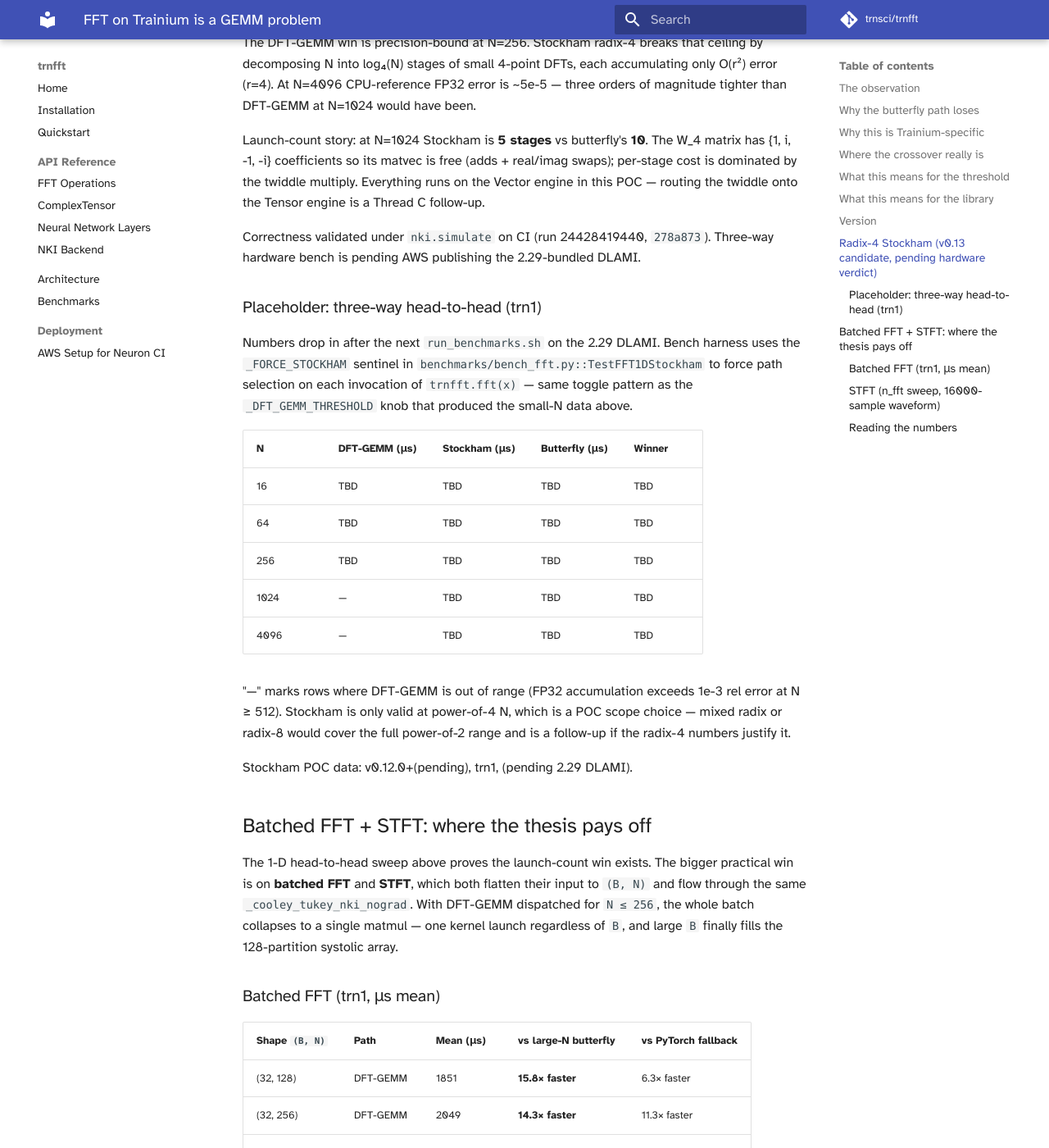
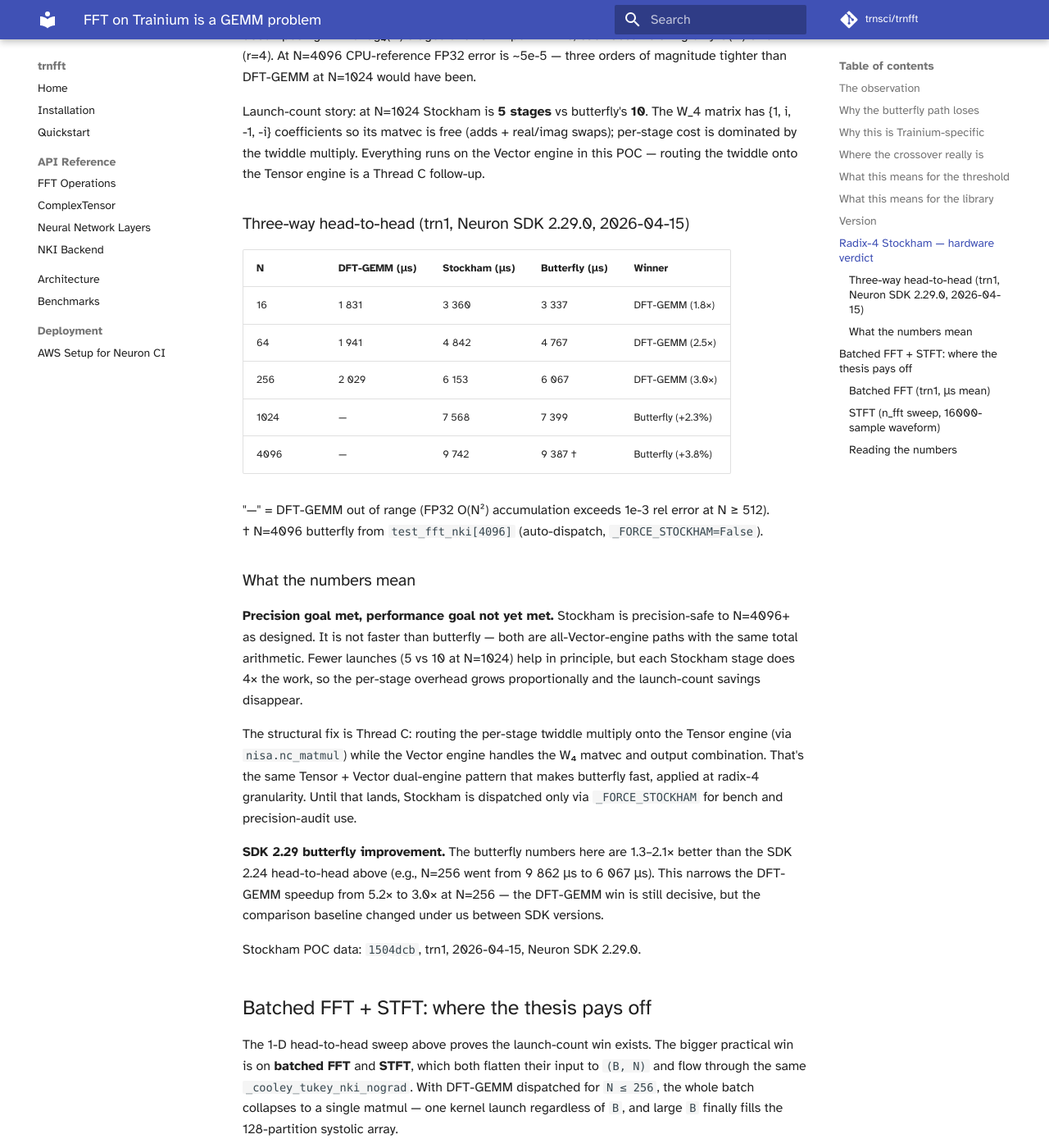
Before and after one commit to trnsci/trnfft, an MkDocs documentation site: the page built from docs/design-notes/fft-is-a-gemm.md, in a window 1280 px wide and 1400 px high, scrolled down 2944 px. Shown: the whole window at 82% size. Built offline with MkDocs 1.6.1 and Material for MkDocs 9.7.7, drawn with Linux system fonts in a browser that asks for light colours; some web fonts are replaced; comment, search, counter and statistics services are not loaded; some of the changed text lies outside the part shown.

Commit message:
Release v0.13.0 — NKI 0.3.0 validated, Stockham hardware verdict
Hardware bench on trn1.2xlarge (Neuron SDK 2.29.0, 2026-04-15):

- NKI 0.3.0 migration (import nki, nc_matmul kwargs, tensor_copy) passes
  all 105 benchmark cases on SDK 2.29 hardware.

- Stockham radix-4 POC: precision-safe to N=4096 (FP32 error ~5e-5),
  but ~2% slower than butterfly at all tested N. Both are all-Vector-engine
  paths; fewer stages don't help when each stage costs proportionally more.
  Auto-dispatch to Stockham removed; _FORCE_STOCKHAM bench toggle retained.
  Thread C (twiddle onto Tensor engine) is the path to a performance win.

- SDK 2.29 improved butterfly by 1.3–2.1× vs SDK 2.24 (e.g. N=256:
  9 862 μs → 6 067 μs). DFT-GEMM threshold stays at 256.

- fft-is-a-gemm.md placeholder table filled with hardware numbers.

```diff
--- a/docs/design-notes/fft-is-a-gemm.md
+++ b/docs/design-notes/fft-is-a-gemm.md
@@ -114,7 +114,7 @@ Small-N data (N ≤ 128): v0.11.0+6fe841c, trn1, 2026-04-13.
 Widened data (N ≤ 2048): v0.11.0+03d3ac2, trn1, 2026-04-13.
 Batched + STFT data: v0.12.0+371625c, trn1, 2026-04-14.
 
-## Radix-4 Stockham (v0.13 candidate, pending hardware verdict)
+## Radix-4 Stockham — hardware verdict
 
 The DFT-GEMM win is precision-bound at N=256. Stockham radix-4 breaks
 that ceiling by decomposing N into log₄(N) stages of small 4-point
@@ -128,33 +128,42 @@ is free (adds + real/imag swaps); per-stage cost is dominated by the
 twiddle multiply. Everything runs on the Vector engine in this POC —
 routing the twiddle onto the Tensor engine is a Thread C follow-up.
 
-Correctness validated under `nki.simulate` on CI (run 24428419440,
-`278a873`). Three-way hardware bench is pending AWS publishing the
-2.29-bundled DLAMI.
+### Three-way head-to-head (trn1, Neuron SDK 2.29.0, 2026-04-15)
 
-### Placeholder: three-way head-to-head (trn1)
+| N    | DFT-GEMM (μs) | Stockham (μs) | Butterfly (μs) | Winner              |
+| ---- | ------------- | ------------- | -------------- | ------------------- |
+| 16   | 1 831         | 3 360         | 3 337          | DFT-GEMM (1.8×)     |
+| 64   | 1 941         | 4 842         | 4 767          | DFT-GEMM (2.5×)     |
+| 256  | 2 029         | 6 153         | 6 067          | DFT-GEMM (3.0×)     |
+| 1024 | —             | 7 568         | 7 399          | Butterfly (+2.3%)   |
+| 4096 | —             | 9 742         | 9 387 †        | Butterfly (+3.8%)   |
 
-Numbers drop in after the next `run_benchmarks.sh` on the 2.29 DLAMI.
-Bench harness uses the `_FORCE_STOCKHAM` sentinel in
-`benchmarks/bench_fft.py::TestFFT1DStockham` to force path selection
-on each invocation of `trnfft.fft(x)` — same toggle pattern as the
-`_DFT_GEMM_THRESHOLD` knob that produced the small-N data above.
+"—" = DFT-GEMM out of range (FP32 O(N²) accumulation exceeds 1e-3 rel error at N ≥ 512).
+† N=4096 butterfly from `test_fft_nki[4096]` (auto-dispatch, `_FORCE_STOCKHAM=False`).
 
-| N    | DFT-GEMM (μs) | Stockham (μs) | Butterfly (μs) | Winner |
-| ---- | ------------- | ------------- | -------------- | ------ |
-| 16   | TBD           | TBD           | TBD            | TBD    |
-| 64   | TBD           | TBD           | TBD            | TBD    |
-| 256  | TBD           | TBD           | TBD            | TBD    |
-| 1024 | —             | TBD           | TBD            | TBD    |
-| 4096 | —             | TBD           | TBD            | TBD    |
+### What the numbers mean
 
-"—" marks rows where DFT-GEMM is out of range (FP32 accumulation
-exceeds 1e-3 rel error at N ≥ 512). Stockham is only valid at
-power-of-4 N, which is a POC scope choice — mixed radix or radix-8
-would cover the full power-of-2 range and is a follow-up if the
-radix-4 numbers justify it.
+**Precision goal met, performance goal not yet met.** Stockham is
+precision-safe to N=4096+ as designed. It is not faster than butterfly —
+both are all-Vector-engine paths with the same total arithmetic. Fewer
+launches (5 vs 10 at N=1024) help in principle, but each Stockham stage
+does 4× the work, so the per-stage overhead grows proportionally and the
+launch-count savings disappear.
 
-Stockham POC data: v0.12.0+(pending), trn1, (pending 2.29 DLAMI).
+The structural fix is Thread C: routing the per-stage twiddle multiply
+onto the Tensor engine (via `nisa.nc_matmul`) while the Vector engine
+handles the W₄ matvec and output combination. That's the same Tensor +
+Vector dual-engine pattern that makes butterfly fast, applied at radix-4
+granularity. Until that lands, Stockham is dispatched only via
+`_FORCE_STOCKHAM` for bench and precision-audit use.
+
+**SDK 2.29 butterfly improvement.** The butterfly numbers here are
+1.3–2.1× better than the SDK 2.24 head-to-head above (e.g., N=256 went
+from 9 862 μs to 6 067 μs). This narrows the DFT-GEMM speedup from
+5.2× to 3.0× at N=256 — the DFT-GEMM win is still decisive, but the
+comparison baseline changed under us between SDK versions.
+
+Stockham POC data: `1504dcb`, trn1, 2026-04-15, Neuron SDK 2.29.0.
 
 ## Batched FFT + STFT: where the thesis pays off
 
```
Also changed, not shown: CHANGELOG.md (+17 -8 lines), README.md (+2 -2 lines), 1 other file.
